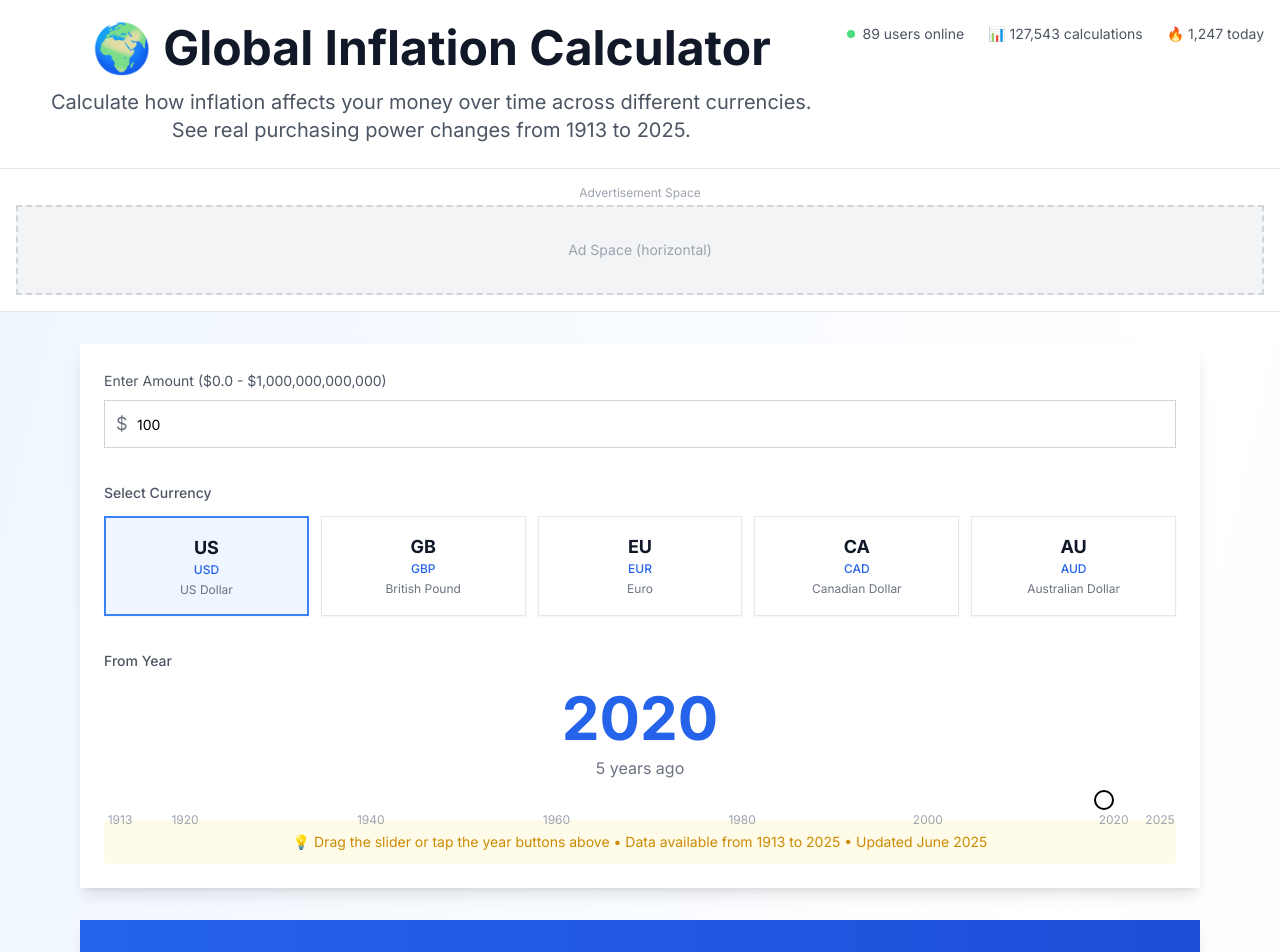
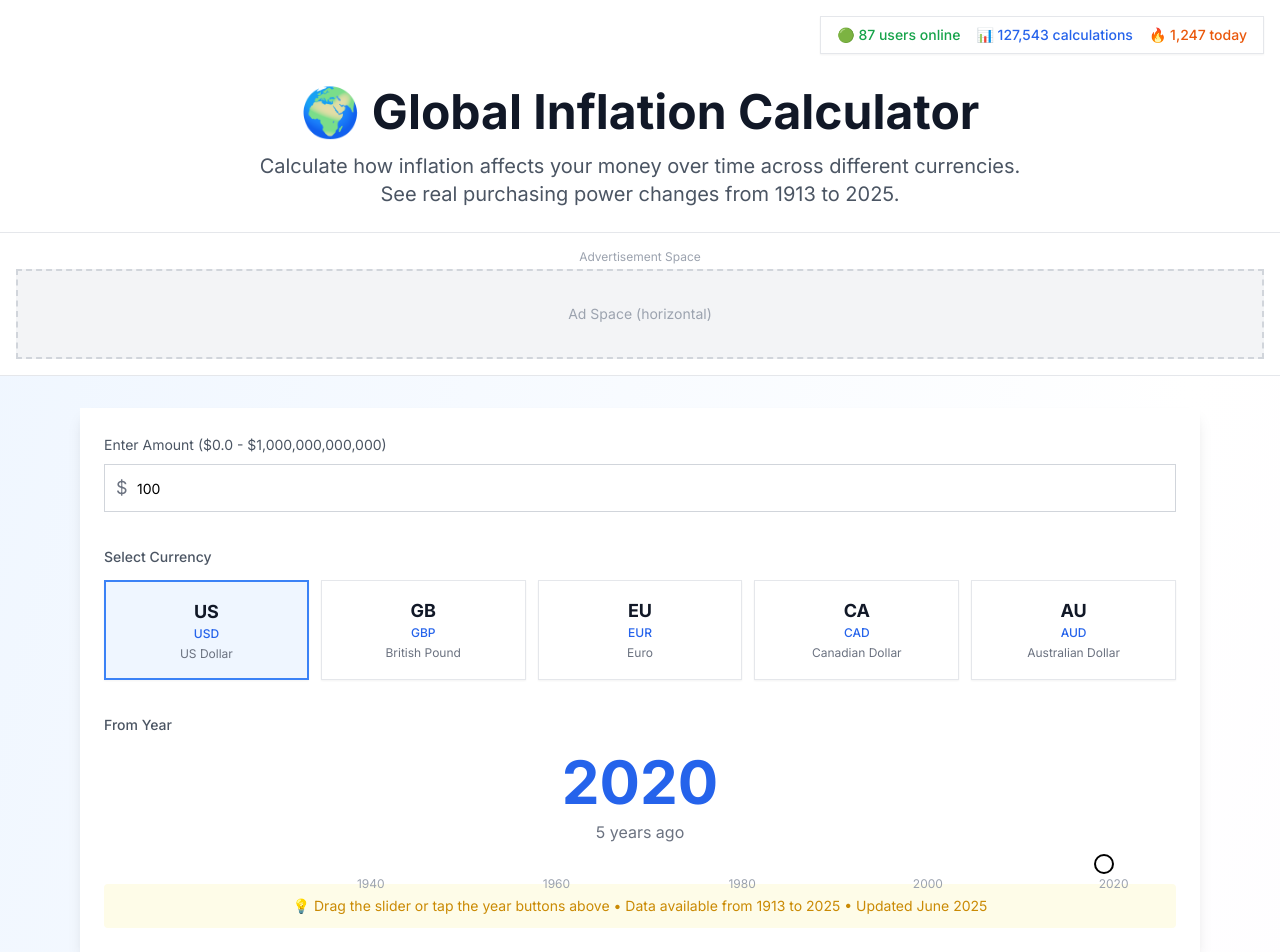
Before and after one commit to jnk1667/global-inflation-calculator, a Next.js app: page / in a window 1280 px wide. Shown: the top 952 px of the page. Built offline with nearby package versions, Linux system fonts and the light colour scheme; no server answers.

Commit message:
feat: enhance UI with improved stats and slider
Move usage stats to top right, remove slider year labels, fix currency uniformity

#VERCEL_SKIP

Co-authored-by: null <122119276+jnk1667@users.noreply.github.com>

```diff
--- a/app/page.tsx
+++ b/app/page.tsx
@@ -13,7 +13,6 @@ import PurchasingPowerVisual from "@/components/purchasing-power-visual"
 import CurrencyComparisonChart from "@/components/currency-comparison-chart"
 import FAQ from "@/components/faq"
 import SocialShare from "@/components/social-share"
-import UsageStats from "@/components/usage-stats"
 import AdBanner from "@/components/ad-banner"
 
 interface InflationData {
@@ -130,45 +129,35 @@ export default function Home() {
   const currentCurrencyData = inflationData[selectedCurrency]
   const minYear = currentCurrencyData?.startYear || 1913
 
-  // Generate uniform year markers
+  // Generate uniform year markers (excluding start and end years for display)
   const generateYearMarkers = () => {
-    const markers = [minYear] // Always start with minimum year
+    const markers = []
 
-    if (selectedCurrency === "USD" || selectedCurrency === "GBP") {
-      // For long-range currencies, use specific intervals
-      const intervals = [1920, 1940, 1960, 1980, 2000, 2020]
-      intervals.forEach((year) => {
-        if (year > minYear && year <= maxYear) {
-          markers.push(year)
-        }
-      })
+    if (selectedCurrency === "USD") {
+      // USD: uniform 20-year intervals, excluding 1913 and 2025
+      markers.push(1940, 1960, 1980, 2000, 2020)
+    } else if (selectedCurrency === "GBP") {
+      // GBP: uniform intervals, excluding start and end
+      markers.push(1940, 1960, 1980, 2000, 2020)
     } else if (selectedCurrency === "EUR") {
-      // EUR starts around 1996
-      const intervals = [2000, 2010, 2020]
-      intervals.forEach((year) => {
-        if (year > minYear && year <= maxYear) {
-          markers.push(year)
-        }
-      })
+      // EUR starts around 1996, so fewer markers
+      markers.push(2000, 2010, 2020)
+    } else if (selectedCurrency === "CAD") {
+      // CAD: uniform intervals from 1914, excluding start and end
+      markers.push(1940, 1960, 1980, 2000, 2020)
+    } else if (selectedCurrency === "AUD") {
+      // AUD: uniform intervals from 1948, excluding start and end
+      markers.push(1960, 1980, 2000, 2020)
     } else {
-      // For other currencies, use 20-year intervals
-      for (let year = Math.ceil(minYear / 20) * 20; year <= maxYear; year += 20) {
+      // Default: 20-year intervals
+      for (let year = Math.ceil(minYear / 20) * 20; year < maxYear; year += 20) {
         if (year > minYear) {
           markers.push(year)
         }
       }
-      // Always include 2020 if not already there
-      if (!markers.includes(2020) && 2020 <= maxYear) {
-        markers.push(2020)
-      }
     }
 
-    // Always include current year if not already there
-    if (!markers.includes(maxYear)) {
-      markers.push(maxYear)
-    }
-
-    return [...new Set(markers)].sort((a, b) => a - b)
+    return markers.filter((year) => year > minYear && year < maxYear)
   }
 
   const yearMarkers = generateYearMarkers()
@@ -232,25 +221,29 @@ export default function Home() {
   return (
     <ErrorBoundary>
       <div className="min-h-screen bg-gradient-to-br from-blue-50 via-white to-purple-50">
+        {/* Usage Stats - Top Right Corner */}
+        <div className="absolute top-4 right-4 z-10">
+          <div className="bg-white/90 backdrop-blur-sm rounded-lg px-4 py-2 shadow-sm border">
+            <div className="flex items-center gap-4 text-sm">
+              <span className="text-green-600 font-medium">🟢 87 users online</span>
+              <span className="text-blue-600 font-medium">📊 127,543 calculations</span>
+              <span className="text-orange-600 font-medium">🔥 1,247 today</span>
+            </div>
+          </div>
+        </div>
+
         {/* Header */}
-        <header className="bg-white shadow-sm border-b">
+        <header className="bg-white shadow-sm border-b pt-16">
           <div className="container mx-auto px-4 py-6">
-            <div className="flex justify-between items-start">
-              <div className="text-center flex-1">
+            <div className="text-center">
               <h1 className="text-4xl md:text-5xl font-bold text-gray-900 mb-4">🌍 Global Inflation Calculator</h1>
               <p className="text-lg md:text-xl text-gray-600 max-w-3xl mx-auto">
                 Calculate how inflation affects your money over time across different currencies. See real purchasing
                 power changes from 1913 to {currentYear}.
               </p>
               {lastUpdated && (
-                  <p className="text-sm text-gray-500 mt-2">
-                    Last updated: {new Date(lastUpdated).toLocaleDateString()}
-                  </p>
+                <p className="text-sm text-gray-500 mt-2">Last updated: {new Date(lastUpdated).toLocaleDateString()}</p>
               )}
-              </div>
-              <div className="hidden lg:block">
-                <UsageStats />
-              </div>
             </div>
           </div>
         </header>
@@ -332,7 +325,7 @@ export default function Home() {
                   <div className="text-gray-500">{yearsAgo} years ago</div>
                 </div>
 
-                {/* Precise Year Slider */}
+                {/* Year Slider - without start/end year labels */}
                 <div className="px-4">
                   <Slider
                     value={[fromYear]}
@@ -343,7 +336,7 @@ export default function Home() {
                     className="w-full"
                   />
 
-                  {/* Precisely positioned year markers */}
+                  {/* Only middle year markers (no start/end years) */}
                   <div className="relative mt-2 px-2">
                     {yearMarkers.map((year) => {
                       const position = ((year - minYear) / (maxYear - minYear)) * 100
```
Lines whose indentation alone changed are shown as unchanged.
